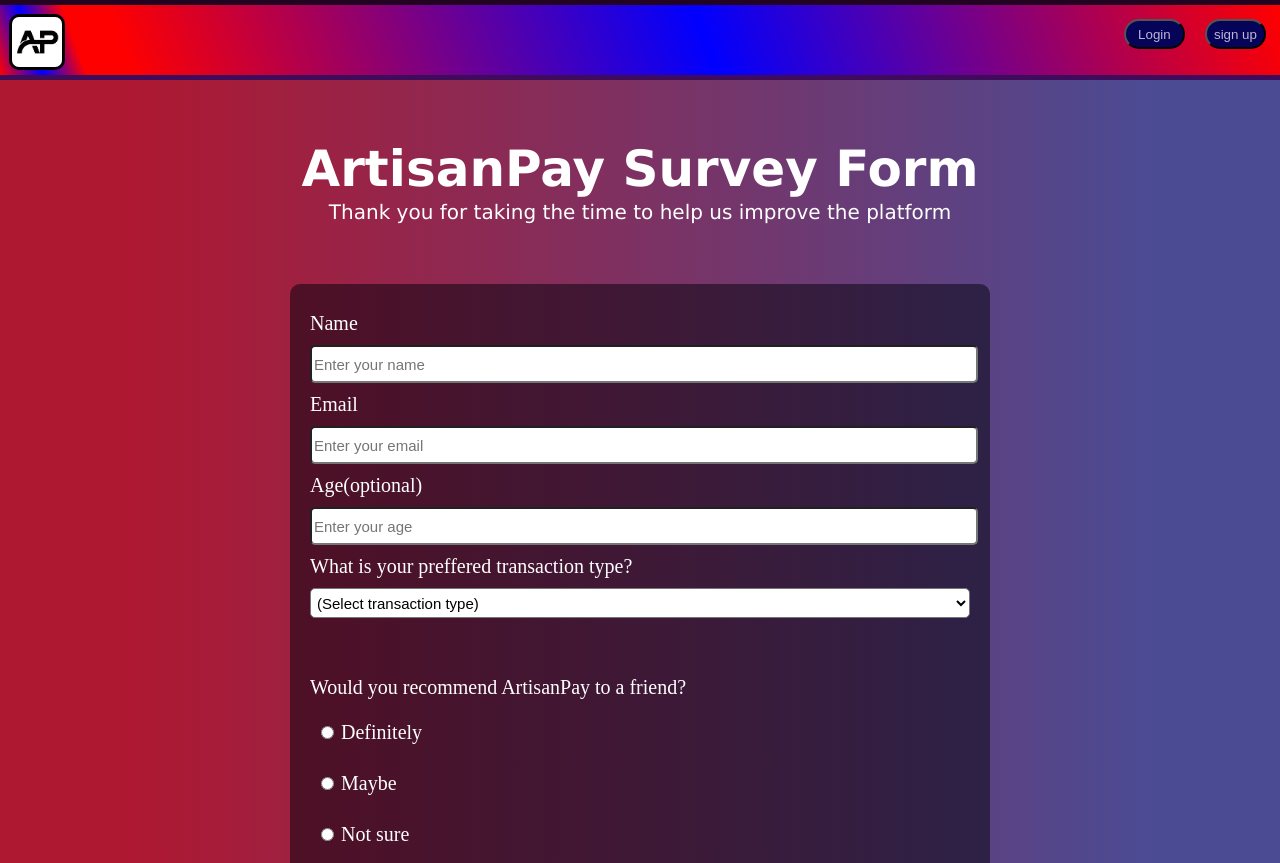
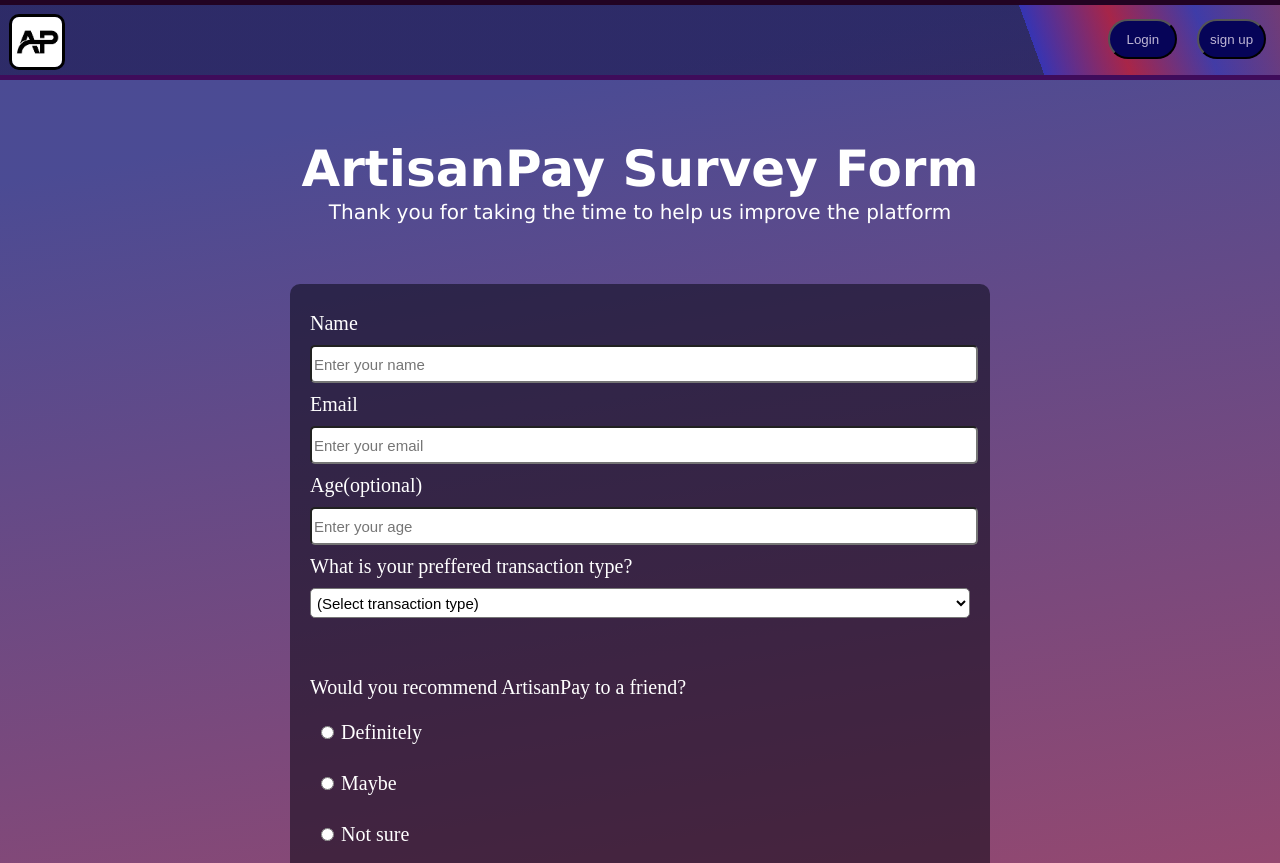
Before and after one commit to Tachy-22/Survey_form, a plain HTML site: page index.html in a window 1280 px wide. Shown: the top 863 px of the page. Drawn offline with Linux system fonts and the light colour scheme.

Commit message:
Update style.css

```diff
--- a/style.css
+++ b/style.css
@@ -6,10 +6,12 @@
 }
 body {
   background: linear-gradient(
-    270deg,
+    -190deg,
     rgba(30, 30, 121, 0.8) 10%,
-    rgb(175, 24, 49) 90%
+    rgba(175, 24, 49, 0.8) 90%
   );
+  padding: 0;
+  margin: 0;
 }
 .text,
 select {
@@ -36,7 +38,7 @@ textarea {
   display: flex;
   width: 95%;
   margin: auto;
-  justify-content:left;
+  justify-content: left;
 }
 form {
   font-size: 20px;
@@ -49,7 +51,14 @@ form {
 }
 header {
   height: 70px;
-  background: linear-gradient(70deg, red, blue, red, red 10%, blue, red);
+  background: linear-gradient(
+    70deg,
+    rgba(12, 7, 54, 0.466) 80%,
+    rgba(0, 0, 255, 0.3) 5%,
+    rgba(255, 0, 0, 0.5) ,
+    rgba(0, 0, 255, 0.2),
+    rgba(255, 0, 0, 0.2)
+  );
   border-bottom: 5px solid rgb(63, 12, 91);
   border-top: 5px solid rgb(34, 3, 34);
 }
@@ -111,15 +120,15 @@ select {
 }
 button {
   margin: 10px;
-  width: 70px;
-  height: 30px;
+  width: 80px;
+  height: 40px;
   color: rgb(190, 182, 212);
   border-radius: 25px;
   background: rgb(6, 4, 88);
 }
 button:hover {
-  width: 80px;
-  height: 40px;
+  width: 90px;
+  height: 50px;
 }
 img {
   width: 50px;
```
